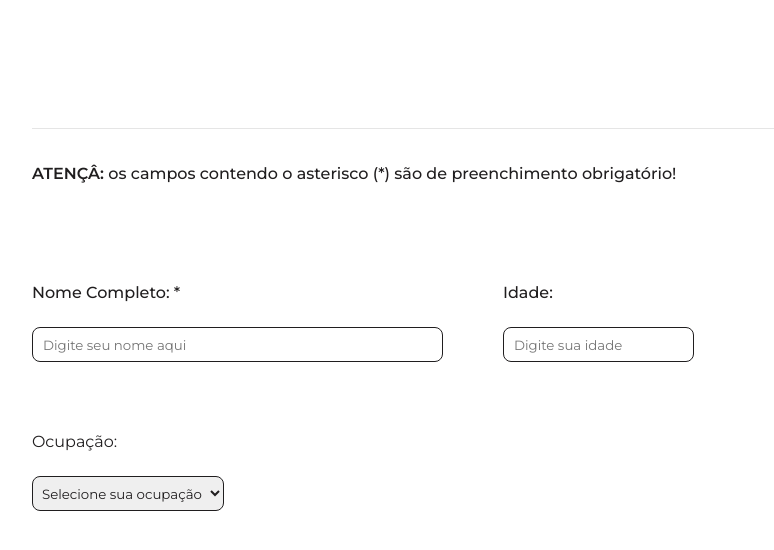
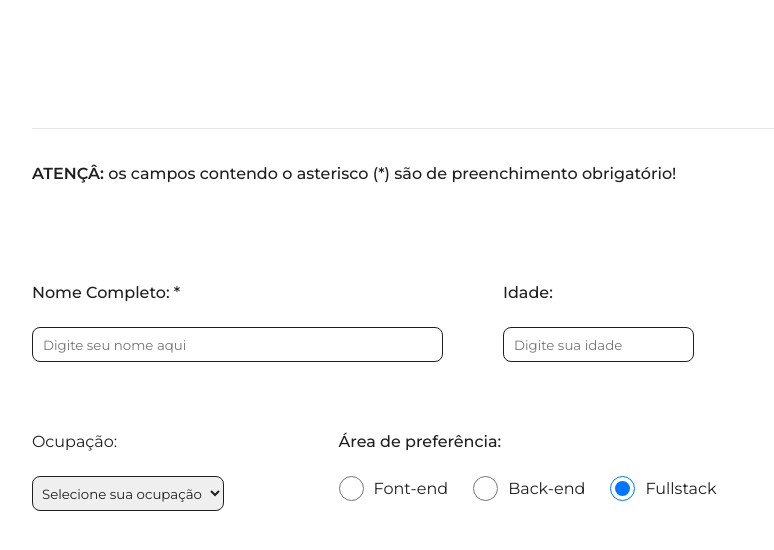
Before and after one commit to levilimas/SimpleFormLetsDev, a plain HTML site: page index.html in a window 1280 px wide. Shown: the part 646-1196 px from the top of the page, without its empty margins (197-971 px from the left). Drawn offline with Linux system fonts and the light colour scheme.

Commit message:
adicionados labels de options

```diff
--- a/index.html
+++ b/index.html
@@ -45,6 +45,23 @@
                             <option>Outros</option>
                         </select>
                     </div>
+                    <div class="column-input">
+                        <label>Área de preferência:</label>
+                        <div class="row" style="gap: 25px;">
+                            <div class="class row-selectors">
+                                <input type="radio" id="front" name="area-preferencia" value="Front-end" checked />
+                                <label for="front">Font-end</label>
+                            </div>
+                            <div class="class row-selectors">
+                                <input type="radio" id="back" name="area-preferencia" value="Back-end" checked />
+                                <label for="back">Back-end</label>
+                            </div>
+                            <div class="class row-selectors">
+                                <input type="radio" id="full" name="area-preferencia" value="Fullstack" checked />
+                                <label for="full">Fullstack</label>
+                            </div>
+                        </div>
+                    </div>
                 </div>
             </form>
         </div>
--- a/styles.css
+++ b/styles.css
@@ -106,3 +106,18 @@ form .row {
   padding: 0 5px;
   margin: 25px 0;
 }
+
+form .row-selectors {
+  display: flex;
+  align-items: center;
+  gap: 10px;
+}
+
+form .row-selectors input[type="radio"] {
+  width: 25px;
+  height: 25px;
+}
+
+form .row-selectors label {
+  font-weight: 400;
+}
```
